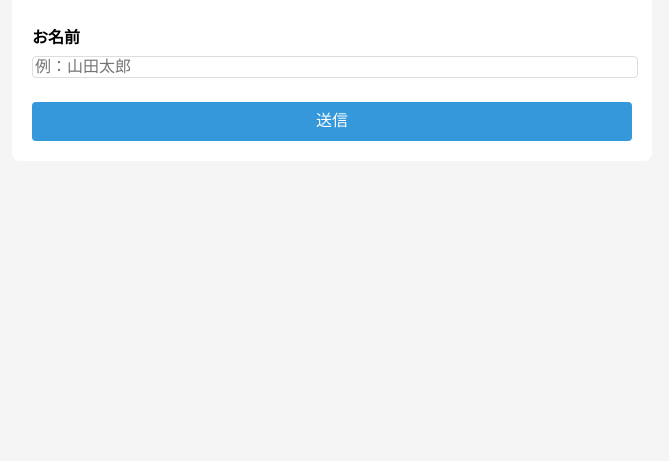
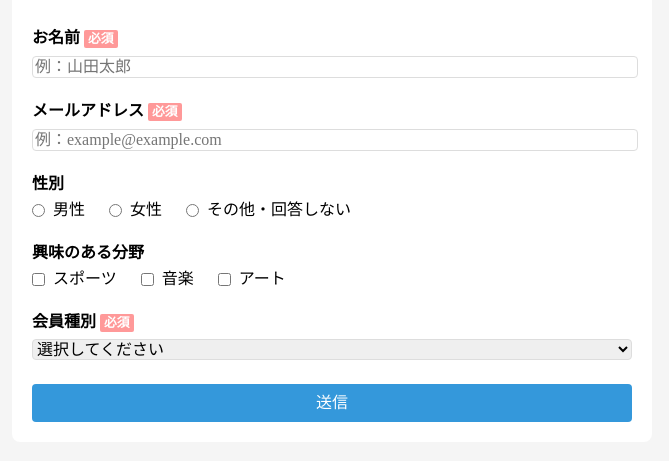
Before and after one commit to tanidashoya/HTML_CSS_practice, a plain HTML site: page form/index.html in a window 1280 px wide. Shown: the part 95-556 px from the top of the page, without its empty margins (308-977 px from the left). Drawn offline with Linux system fonts and the light colour scheme.

Commit message:
入会フォーム作成

```diff
--- a/form/css/style.css
+++ b/form/css/style.css
@@ -28,7 +28,9 @@ h1 {
     margin-bottom: 1.5rem;
 }
 
-input {
+input[type="text"],
+input[type=email],
+select {
     border:1px solid #ddd;
     border-radius: 4px;
     font-size: 16px;
@@ -56,3 +58,58 @@ button {
 button:hover {
     background-color: #2980b9;
 }
+
+.required {
+    background-color: #f99;
+    padding:2px 4px;
+    font-size: .8em;
+    border-radius: 2px;
+    margin-left: 4px;
+    color:#fff;
+}
+
+.radio-group {
+    display: flex;
+    gap:1.5rem;
+    margin-top: .5rem;
+}
+
+/* align-items は、Flexbox（flexレイアウト）で交差軸（cross axis）方向の整列位置を指定するプロパティ */
+.radio-group label {
+    display: flex;
+    align-items: center;
+    font-weight: normal;
+    margin:0;
+    gap:.5rem;
+}
+
+.checkbox-group {
+    display:flex;
+    gap:1.5rem;
+    margin-top:.5rem;
+}
+
+.checkbox-group label {
+    display: flex;
+    align-items: center;
+    margin:0;
+    gap:.5rem;
+    font-weight: normal;
+}
+
+
+
+/* radio-groupクラスのflex-boxの方向を縦にする */
+@media(max-width:680px) {
+    .radio-group {
+        flex-direction: column;
+        gap:.5rem;
+    }
+}
+
+@media(max-width:680px){
+    .checkbox-group {
+        flex-direction: column;
+        gap: .5rem;
+    }
+}
--- a/form/index.html
+++ b/form/index.html
@@ -11,8 +11,66 @@
         <h1>入会フォーム</h1>
         <form action="" method="post">
             <div class="form-group">
-                <label for="myname">お名前</label>
-                <input type="text" id="myname" name="myname" placeholder="例：山田太郎">
+                <label for="myname">お名前<span class="required">必須</span></label>
+                <input type="text" id="myname" name="myname" placeholder="例：山田太郎" required>
+            </div>
+            <div class="form-group">
+                <label for="email">メールアドレス<span class="required">必須</span></label>
+                <input type="email" id="email" name="email" placeholder="例：example@example.com" required>
+            </div>
+            <!-- labelタグで複数項目くくると文字要素自体がlabelになる -->
+            <!-- ラジオボタンはname属性が同じものの中から1つという作り -->
+            <!-- value属性の値が転送される -->
+            <div class="form-group">
+                <label>性別</label>
+                <div class="radio-group">
+                    <label>
+                        <input type="radio" name="gender" value="male">
+                        <span>男性</span>
+                    </label>
+
+                    <label>
+                        <input type="radio" name="gender" value="female">
+                        <span>女性</span>
+                    </label>
+
+                    <label>
+                        <input type="radio" name="gender" value="">
+                        <span>その他・回答しない</span>
+                    </label>
+                </div>
+            </div>
+            <div class="form-group">
+                <label>興味のある分野</label>
+                <div class="checkbox-group">
+                    <label>
+                        <input type="checkbox" name="interest[]" value="スポーツ">
+                        <span>スポーツ</span>
+                    </label>
+
+                    <label>
+                        <input type="checkbox" name="interest[]" value="音楽">
+                        <span>音楽</span>
+                    </label>
+
+                    <label>
+                        <input type="checkbox" name="interest[]" value="アート">
+                        <span>アート</span>
+                    </label>
+                </div>
+            </div>
+
+            <!-- ドロップダウン入力欄 inputでなくselect -->
+            <!-- optionタグはselectで定義したドロップダウンリストで使われる値を定義 -->
+            <div class="form-group">
+                <label for="mambership">会員種別<span class="required">必須</span></label>
+                <select type="mambership" name="mambership" required>
+                    <option value="">選択してください</option>
+                    <option value="regular">一般会員</option>
+                    <option value="student">学生会員</option>
+                    <option value="senior">シニア会員</option>
+
+                </select>
             </div>
             <button type="submit">送信</button>
         </form>
```
